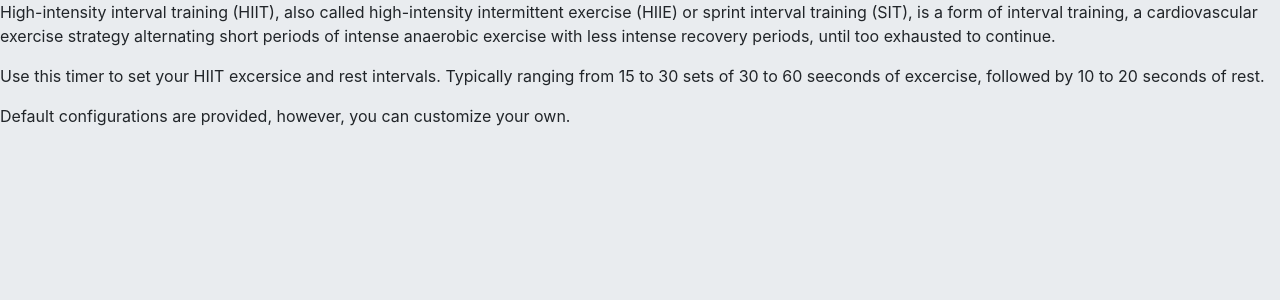
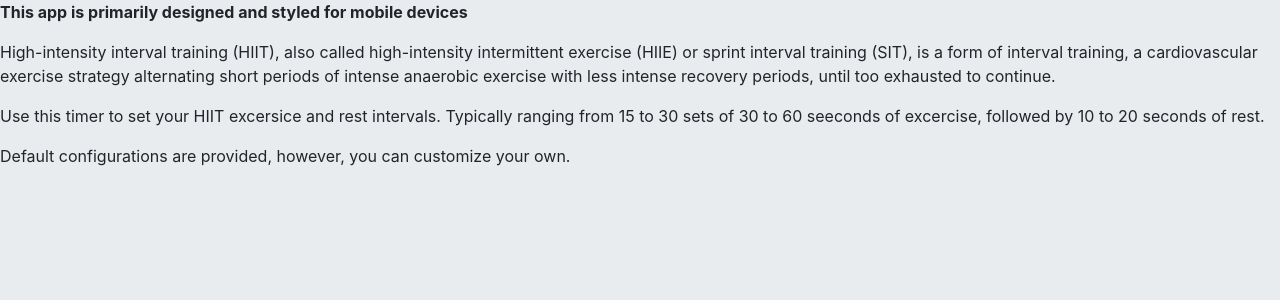
Before and after one commit to asabogal/interval-training-timer, a React (Create React App) app in the folder client/: page /about in a window 1280 px wide. Shown: the top 300 px of the page. Built offline with nearby package versions, Linux system fonts and the light colour scheme.

Commit message:
change app description

```diff
--- a/client/src/components/About.js
+++ b/client/src/components/About.js
@@ -3,6 +3,7 @@ import React from 'react';
 const About = () => {
     return(
         <div>
+          <p style={{fontWeight: 'bold'}}>This app is primarily designed and styled for mobile devices</p>
           <p>High-intensity interval training (HIIT), also called high-intensity intermittent exercise (HIIE) or sprint interval training (SIT), is a form of interval training, a cardiovascular exercise strategy alternating short periods of intense anaerobic exercise with less intense recovery periods, until too exhausted to continue.  </p>
           <p>Use this timer to set your HIIT excersice and rest intervals. Typically ranging from 15 to 30 sets of 30 to 60 seeconds of excercise, followed by 10 to 20 seconds of rest.</p>
           <p>Default configurations are provided, however, you can customize your own.</p>
```
